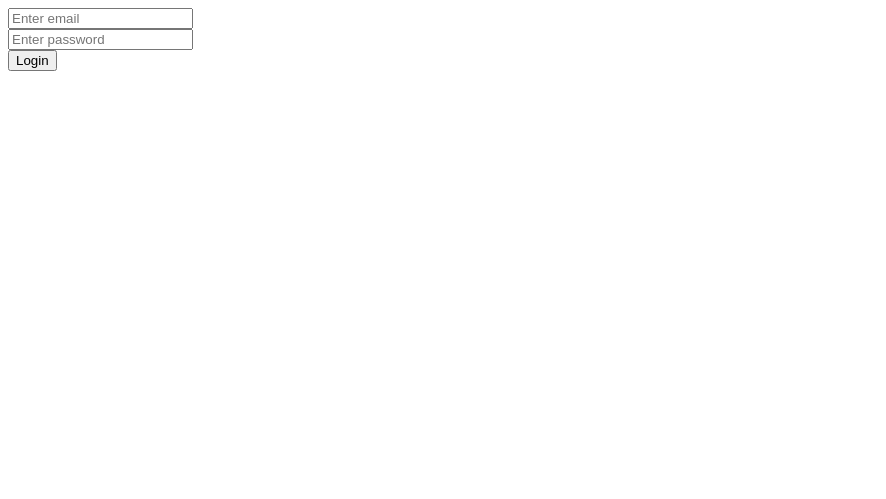
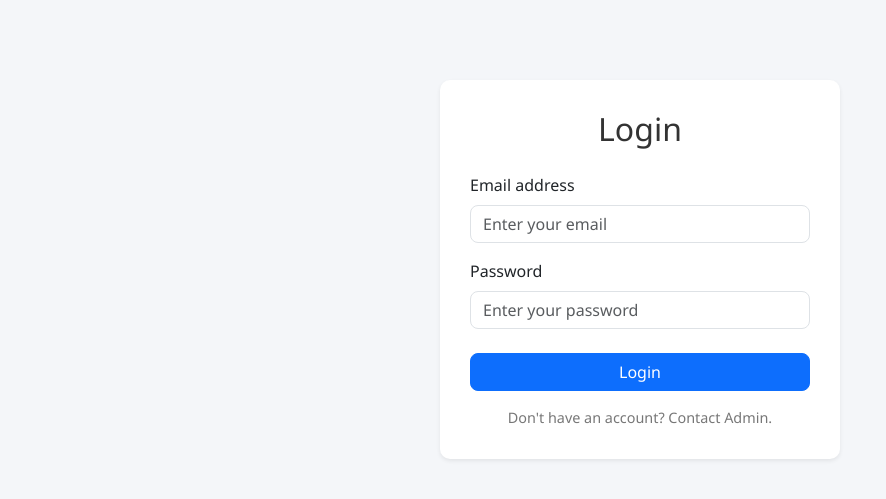
Before and after one commit to Tanmoy91/kubernetes, a PHP site: page /login.php in a window 1280 px wide. Shown: the top 499 px of the page, without its empty margins (0-886 px from the left). Run offline with PHP 8.4, Linux system fonts and the light colour scheme.

Commit message:
Update login.php

```diff
--- a/login.php
+++ b/login.php
@@ -1,5 +1,76 @@
-<form method="POST" action="authenticate.php">
-    <input type="email" name="email" placeholder="Enter email" required><br>
-    <input type="password" name="password" placeholder="Enter password" required><br>
-    <button type="submit">Login</button>
-</form>
+<?php
+session_start();
+if (isset($_SESSION['user_id'])) {
+    header("Location: dashboard.php"); // redirect if already logged in
+    exit();
+}
+?>
+
+<!DOCTYPE html>
+<html lang="en">
+<head>
+    <meta charset="UTF-8">
+    <title>Login - Attendance System</title>
+    <meta name="viewport" content="width=device-width, initial-scale=1">
+
+    <!-- Bootstrap 5 CDN -->
+    <link href="https://cdn.jsdelivr.net/npm/bootstrap@5.3.0/dist/css/bootstrap.min.css" rel="stylesheet">
+
+    <style>
+        body {
+            background: #f4f6f9;
+            font-family: 'Segoe UI', Tahoma, Geneva, Verdana, sans-serif;
+        }
+        .login-container {
+            max-width: 400px;
+            margin: 80px auto;
+            background: #fff;
+            padding: 30px;
+            border-radius: 10px;
+            box-shadow: 0px 0px 10px rgba(0,0,0,0.08);
+        }
+        .login-container h2 {
+            margin-bottom: 25px;
+            color: #333;
+        }
+        .form-control {
+            border-radius: 8px;
+        }
+        .btn-primary {
+            border-radius: 8px;
+        }
+        .footer-note {
+            margin-top: 20px;
+            font-size: 0.9rem;
+            color: #777;
+        }
+    </style>
+</head>
+<body>
+
+    <div class="login-container shadow-sm">
+        <h2 class="text-center">Login</h2>
+
+        <?php if (isset($_GET['error'])): ?>
+            <div class="alert alert-danger"><?php echo htmlspecialchars($_GET['error']); ?></div>
+        <?php endif; ?>
+
+        <form method="POST" action="authenticate.php">
+            <div class="mb-3">
+                <label for="email" class="form-label">Email address</label>
+                <input type="email" class="form-control" id="email" name="email" placeholder="Enter your email" required>
+            </div>
+            <div class="mb-4">
+                <label for="password" class="form-label">Password</label>
+                <input type="password" class="form-control" id="password" name="password" placeholder="Enter your password" required>
+            </div>
+            <button type="submit" class="btn btn-primary w-100">Login</button>
+        </form>
+
+        <div class="footer-note text-center mt-3">
+            Don't have an account? Contact Admin.
+        </div>
+    </div>
+
+</body>
+</html>
```
